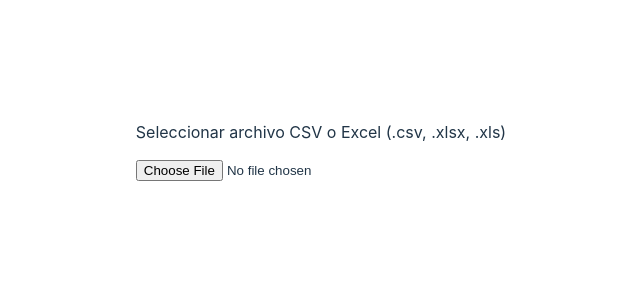
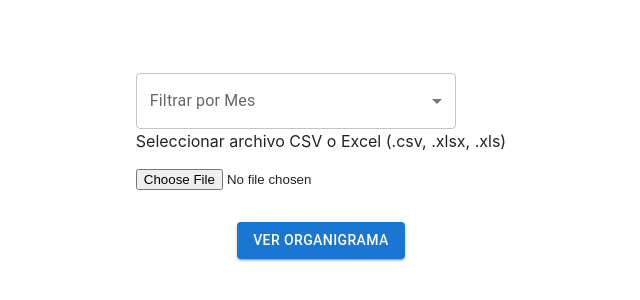
Before and after one commit to maoworshipper/organization-excel-viewer, a React (Vite) app: page / in a window 1280 px wide. Shown: the part 234-534 px from the top of the page, without its empty margins (319-959 px from the left). Built offline with nearby package versions, Linux system fonts and the light colour scheme.

Commit message:
Modify main App view with new components

```diff
--- a/src/App.jsx
+++ b/src/App.jsx
@@ -2,14 +2,18 @@ import { Input } from "./components/Input/Input";
 import { DataTable } from "./components/DataTable/DataTable";
 import useData from "./hooks/useData";
 import "./App.css";
+import Button from "@mui/material/Button";
+import { SelectComponent as Select } from "./components/Select/Select";
 
 function App() {
   const { importData } = useData();
 
   return (
     <>
+      <Select />
       <Input handleChange={importData} />
       <DataTable />
+      <Button variant="contained">Ver Organigrama</Button>
     </>
   );
 }
--- a/src/index.css
+++ b/src/index.css
@@ -3,9 +3,8 @@
   line-height: 1.5;
   font-weight: 400;
 
-  color-scheme: light dark;
-  color: rgba(255, 255, 255, 0.87);
-  background-color: #242424;
+  background-color: rgba(255, 255, 255, 0.87);
+  color: #242424;
 
   font-synthesis: none;
   text-rendering: optimizeLegibility;
@@ -36,26 +35,7 @@ h1 {
   line-height: 1.1;
 }
 
-button {
-  border-radius: 8px;
-  border: 1px solid transparent;
-  padding: 0.6em 1.2em;
-  font-size: 1em;
-  font-weight: 500;
-  font-family: inherit;
-  background-color: #1a1a1a;
-  cursor: pointer;
-  transition: border-color 0.25s;
-}
-button:hover {
-  border-color: #646cff;
-}
-button:focus,
-button:focus-visible {
-  outline: 4px auto -webkit-focus-ring-color;
-}
-
-@media (prefers-color-scheme: light) {
+/* @media (prefers-color-scheme: light) {
   :root {
     color: #213547;
     background-color: #ffffff;
@@ -66,4 +46,4 @@ button:focus-visible {
   button {
     background-color: #f9f9f9;
   }
-}
+} */
```
